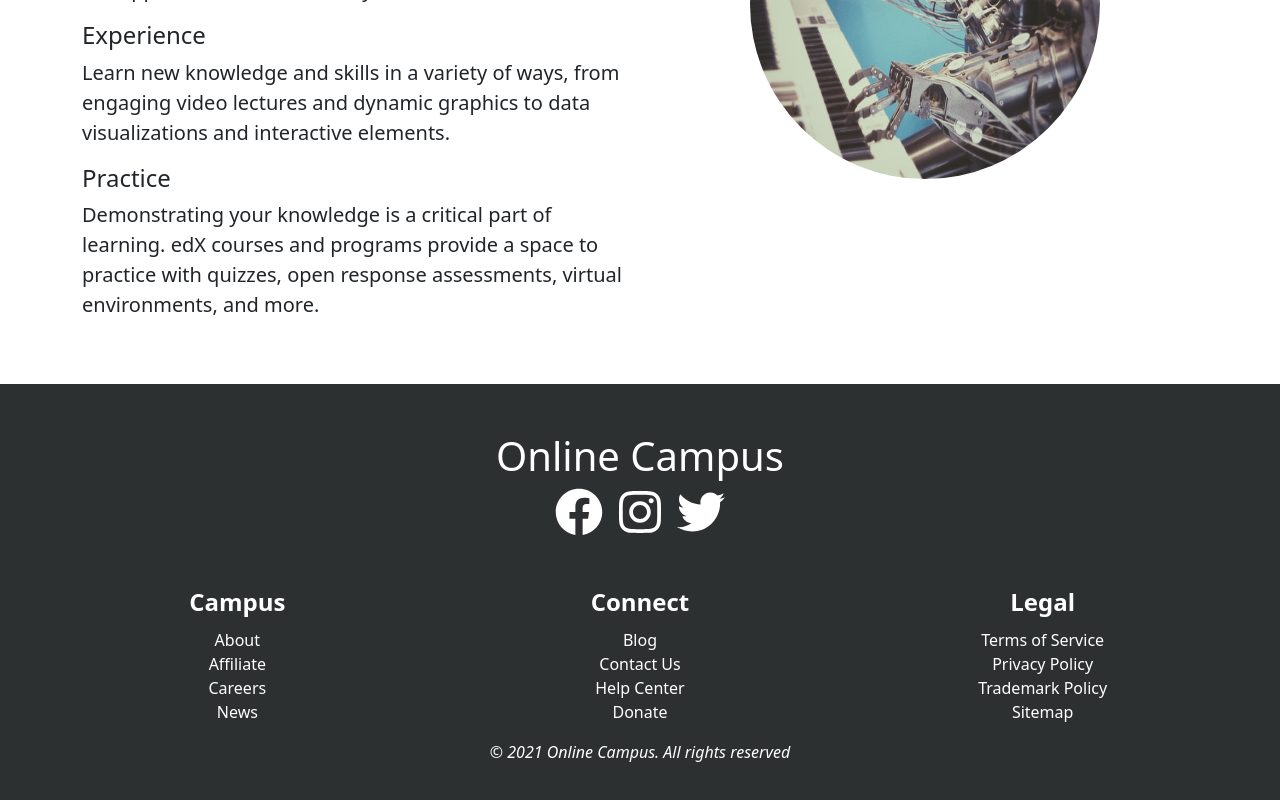
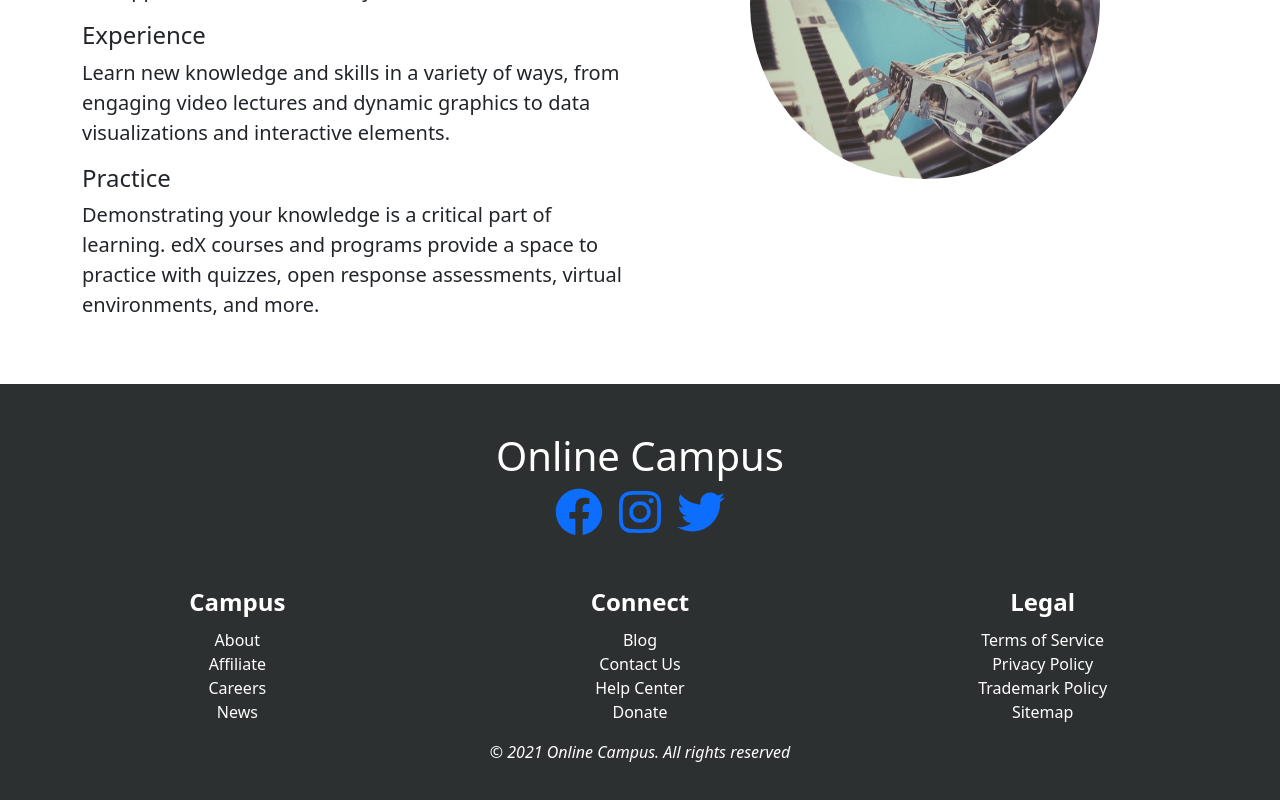
Before and after one commit to rokibulslam/Online-Campus, a React (Create React App) app: page / in a window 1280 px wide. Shown: the part 1969-2769 px from the top of the page. Built offline with nearby package versions, Linux system fonts and the light colour scheme.

Commit message:
Anchor added

```diff
--- a/src/components/AllCourses/AllCourses.js
+++ /dev/null
@@ -1,17 +0,0 @@
-import React, { useEffect, useState } from 'react';
-
-const AllCourses = () => {
-    const [coursess, setCourses] = useState([])
-    useEffect(() => {
-        fetch('./courses.JSON')
-            .then(res => res.json())
-            .then(data => setCourses(data))
-    }, [])
-    return (
-        <div>
-
-        </div>
-    );
-};
-
-export default AllCourses;
--- a/src/components/Courses/Courses.js
+++ b/src/components/Courses/Courses.js
@@ -19,7 +19,7 @@
             <h1 className="fw-light text-start fs-1">Find a top degree that fits your life</h1>
             <div className="row">
             {
-                coursess.map(course => <div className="col-md-3 col-sm-12 my-3">
+                coursess.map(course => <div key={course.id} className="col-md-3 col-sm-12 my-3">
                     <Card className="h-100 w-100 shadow-lg rounded rounded-3 card">
                         <Card.Img variant="top" src={course.picture} />
                         <Card.Body>
--- a/src/components/Footer/Footer.js
+++ b/src/components/Footer/Footer.js
@@ -13,9 +13,10 @@
                     <h1>Online Campus</h1>
                 </div>
                 <div>
-                    <span className="px-2 ">{facebook}</span>
-                    <span className="px-2">{instgaram}</span>
-                    <span className="px-2">{twitter}</span>
+                    <a className="px-2" href="https://www.facebook.com/" >{facebook}</a>
+                    <a className="px-2" href="https://www.facebook.com/" >{instgaram}</a>
+                    <a className="px-2"  href="https://www.facebook.com/">{twitter}</a>
+
                 </div>
                 <div className="row">
                     <div>
--- a/src/components/Home/Home.js
+++ b/src/components/Home/Home.js
@@ -1,8 +1,6 @@
 import React from 'react';
 import Articles from '../Articles/Articles';
 import Banner from '../Banner/Banner';
-import Footer from '../Footer/Footer';
-import NavBar from '../NavBar/NavBar';
 import TopCourses from '../TopCourses/TopCourses';
 import Universities from '../Universities/Universities';
 
--- a/src/components/Login.js/Login.js
+++ b/src/components/Login.js/Login.js
@@ -1,6 +1,6 @@
 import Button from '@restart/ui/esm/Button';
 import React from 'react';
-import { Col, Form, InputGroup, Row } from 'react-bootstrap';
+import { Col, Form, Row } from 'react-bootstrap';
 
 const Login = () => {
     return (
--- a/src/components/TopCourses/TopCourses.js
+++ b/src/components/TopCourses/TopCourses.js
@@ -16,7 +16,7 @@
             <h1 className="fs-1 fw-bolder">Explore Top Four Course </h1>
             <div className="row">
             {
-                coursess.slice(0, 4).map(course => <div className="col-md-3 col-sm-12 my-3">
+                coursess.slice(0, 4).map(course => <div key={course.id} className="col-md-3 col-sm-12 my-3">
                     <Card className="h-100 w-100 shadow-lg rounded rounded-3 card">
                         <Card.Img variant="top" src={course.picture} />
                         <Card.Body>
```
